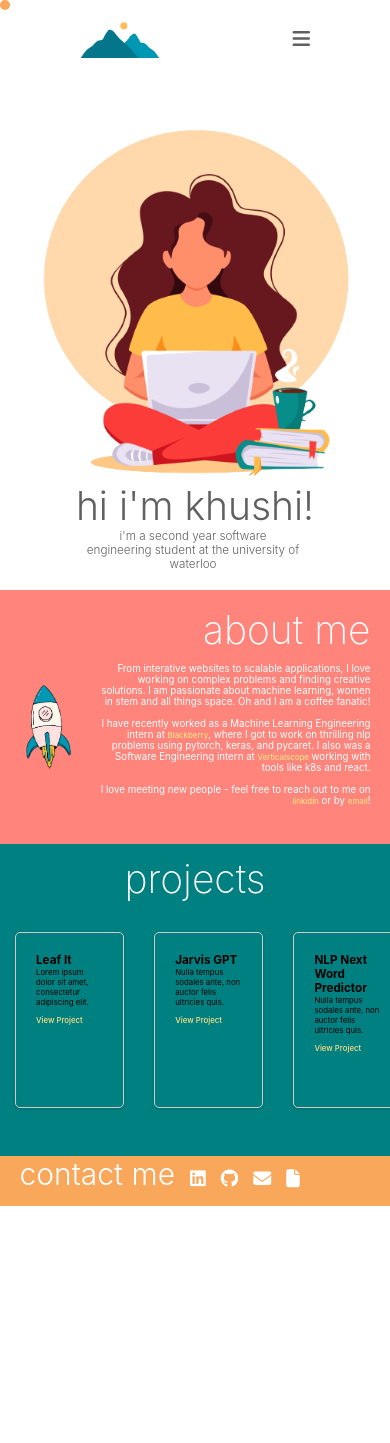
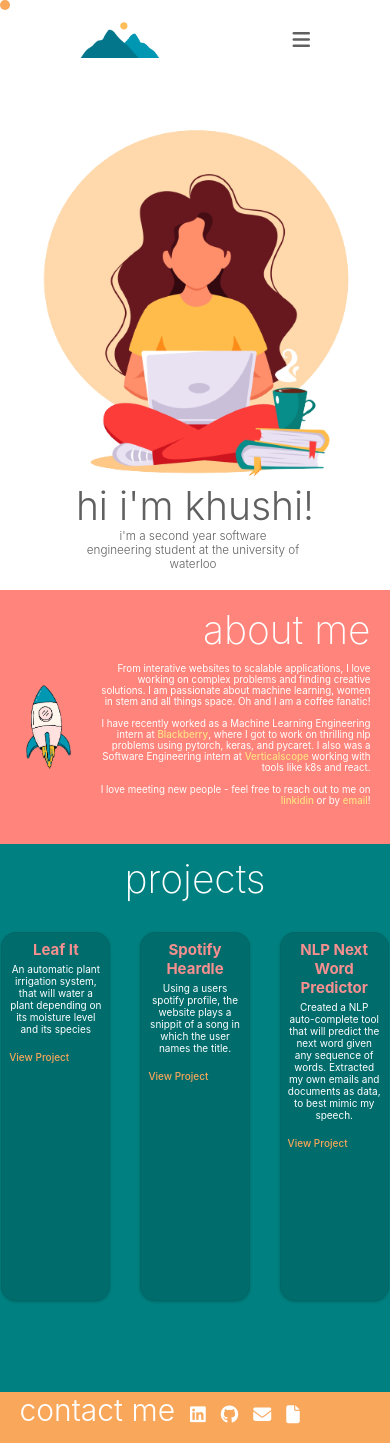
Before and after one commit to kbudhwar/khushiBudhwar, a React (Create React App) app in the folder khushi-app/: page / in a window 390 px wide. Shown: the top 1443 px of the page. Before the commit the page ends 1206 px from the top, so only its background shows below. Built offline with nearby package versions, Linux system fonts and the light colour scheme.

Commit message:
looks good

```diff
--- a/khushi-app/src/Components/Contact.js
+++ b/khushi-app/src/Components/Contact.js
@@ -32,9 +32,15 @@ render(){
             <a href='https://www.linkedin.com/in/khushi-budhwar/'>
             <i className= {this.state.scroll1 ? "fa-brands fa-linkedin": "about-me-no"} aria-hidden="true"></i>
             </a>
+            <a href='https://github.com/kbudhwar'>
             <i className= {this.state.scroll1 ? "fa-brands fa-github": "about-me-no"} aria-hidden="true"></i>
+            </a>
+            <a href='mailto:khushi.budhwar@gmail.com'>
             <i className={this.state.scroll1 ?  "fa fa-envelope": "about-me-no"} aria-hidden="true"></i>
+            </a>
+            <a href='https://drive.google.com/file/d/1KQebYLOtRG_s9IMrkgDgyHdL7o2elPe_/view?usp=sharing'>
             <i className={this.state.scroll1 ?  "fa fa-file": "about-me-no"} aria-hidden="true"></i>
+            </a>
             <div className={this.state.scroll1 ?  'memo': "about-me-no"}>made with&nbsp;&nbsp;<i class="fa-solid fa-heart"></i>&nbsp;&nbsp;by khushi budhwar</div>
              </div>
              <div className='backgroundContact-media'>
@@ -42,9 +48,15 @@ render(){
                 <a href='https://www.linkedin.com/in/khushi-budhwar/'>
                 <i className="fa-brands fa-linkedin" aria-hidden="true"></i>
                 </a>
+                <a href='https://github.com/kbudhwar'>
                 <i className="fa-brands fa-github" aria-hidden="true"></i>
+                </a>
+                <a href='mailto:khushi.budhwar@gmail.com'>
                 <i className="fa fa-envelope" aria-hidden="true"></i>
+                </a>
+                <a href='https://drive.google.com/file/d/1KQebYLOtRG_s9IMrkgDgyHdL7o2elPe_/view?usp=sharing'>
                 <i class="fa fa-file" aria-hidden="true"></i>
+                </a>
                 <div className='memo'>made with&nbsp;&nbsp;<i class="fa-solid fa-heart"></i>&nbsp;&nbsp;by khushi budhwar</div>
              </div>
             </Element>
--- a/khushi-app/src/Components/Project.js
+++ b/khushi-app/src/Components/Project.js
@@ -7,21 +7,24 @@ import ProjectCard from "./ProjectCards";
 const projects = [
     {
       title: 'Leaf It',
-      description: 'Lorem ipsum dolor sit amet, consectetur adipiscing elit.',
+      description: 'An automatic plant irrigation system, that will water a plant depending on its moisture level and its species',
       image: '../images/plant.jpeg',
+      technologies: ['Python', 'Raspberry Pi'],
       link: 'https://github.com/Shivam-J-07/Leaf-It'
     },
     {
-      title: 'Jarvis GPT',
-      description: 'Nulla tempus sodales ante, non auctor felis ultricies quis.',
+      title: 'Spotify Heardle',
+      description: 'Using a users spotify profile, the website plays a snippit of a song in which the user names the title.',
       image: 'project2.png',
-      link: 'https://www.example.com/project2'
+      technologies: ['React', 'Node.js', 'MongoDB'],
+      link: 'https://github.com/kbudhwar/Spotify-Karoke'
     },
     {
         title: 'NLP Next Word Predictor',
-        description: 'Nulla tempus sodales ante, non auctor felis ultricies quis.',
+        description: 'Created a NLP auto-complete tool that will predict the next word given any sequence of words. Extracted my own emails and documents as data, to best mimic my speech.',
         image: 'project2.png',
-        link: 'https://www.example.com/project2'
+        technologies: ['Tensorflow', 'Keras', 'Pandas'],
+        link: 'https://github.com/kbudhwar/nlp-project'
       },
     // ... more projects
   ];
@@ -61,6 +64,7 @@ class Project extends Component {
             key={project.title}
             title={project.title}
             description={project.description}
+            technologies={project.technologies}
             image={project.image}
             link={project.link}
             />
@@ -78,6 +82,7 @@ class Project extends Component {
             key={project.title}
             title={project.title}
             description={project.description}
+            technologies={project.technologies}
             image={project.image}
             link={project.link}
             />
--- a/khushi-app/src/Components/ProjectCards.js
+++ b/khushi-app/src/Components/ProjectCards.js
@@ -1,12 +1,17 @@
 import React from 'react';
 import './ProjectStyles.css'
 
-const ProjectCard = ({ title, description, image, link }) => {
+const ProjectCard = ({ title, description, image, technologies, link }) => {
   return (
     <div className="project-card" style={{backgroundImage:{image}}}>
       <h3>{title}</h3>
       <p>{description}</p>
-      <a href={link}>View Project</a>
+      <div className="badge-container">
+        {technologies.map((technology) => (
+          <span key={technology} className="badge">{technology}</span>
+        ))}
+      </div>
+      <a id="card-link" href={link}>View Project</a>
     </div>
   );
 }
--- a/khushi-app/src/Components/ProjectStyles.css
+++ b/khushi-app/src/Components/ProjectStyles.css
@@ -82,13 +82,14 @@
 }
 
 .project-card{
-    border: 1px solid #ccc;
-    border-radius: 5px;
+    border: 1px solid rgb(1, 103, 103);
+    border-radius: 15px;
     box-shadow: 0px 1px 3px rgba(0, 0, 0, 0.2);
-    padding: 20px;
+    background-color: rgb(1, 108, 108);
+    padding: 7px;
     width: 28vw;
-    height: 45vh;
-    margin: 15px;
+    height: 55vh;
+    margin: 25px;
     margin-top: 30px;
     }
 
@@ -96,10 +97,39 @@
     display: flex;
     flex-wrap: wrap;
     justify-content: space-between;
+    justify-content: center;
+    align-items: center;
     }
 .backgroundProject-media{
   display: none;
 }
+@media screen{
+  p{
+    color: white;
+    font-size: 18px;
+    padding-top: 1vw;
+    text-align: center;
+  }
+  h3{
+    font-size: 25px;
+  }
+  .badge {
+    background-color: rgb(248, 167, 91);
+    color: white;
+    padding: 5px 10px;
+    margin-right: 5px;
+    margin-bottom: 5px;
+    font-size: 14px;
+    font-weight: 800;
+    border-radius: 20px;
+  }
+  #card-link {
+    font-size: medium;
+    justify-content: center;
+    color: rgb(248, 167, 91);
+  }
+}
+
   @media screen and (max-width:769px){
     .background-animation{
       display: none;
@@ -116,25 +146,94 @@
       font-size: 10vw;
     }
     h3{
-      font-size: 3vw;
+      font-size: 20px;
     }
     p{
-      font-size: 2vw;
+      color: white;
+      font-size: 15px;
+      padding-top: 1vw;
+      text-align: center;
     }
-    a{
-      font-size: 2vw;
+    #card-link {
+      font-size: 15px;
+      justify-content: center;
+      color: rgb(248, 167, 91);
     }
     .project-card{
-      border: 1px solid #ccc;
-      border-radius: 5px;
+      border: 1px solid rgb(1, 103, 103);
+      border-radius: 15px;
       box-shadow: 0px 1px 3px rgba(0, 0, 0, 0.2);
-      padding: 20px;
+      background-color: rgb(1, 108, 108);
       width: 28vw;
-      height: 45vw;
+      height: 55vw;
       margin: 15px;
       margin-top: 30px;
       }
       .backgroundProject{
         display: none;
       }
+      .badge{
+        font-size: 13px;
+      }
   }
+  @media screen and (max-width:575px){
+    .background-animation{
+      display: none;
+    }
+    .backgroundProject-media{
+      width: 100vw;
+      height: 65vh;
+      background-color: teal;
+      display: block;
+      position: relative;
+      top: calc(200px + 100vw);
+    }
+    .title-projects{
+      font-size: 10vw;
+    }
+    h3{
+      font-size: 15px;
+    }
+    p{
+      color: white;
+      font-size: 10px;
+      padding-top: 1vw;
+      text-align: center;
+    }
+    #card-link {
+      font-size: 10px;
+      justify-content: center;
+      color: rgb(248, 167, 91);
+    }
+    .project-card{
+      border: 1px solid rgb(1, 103, 103);
+      border-radius: 15px;
+      box-shadow: 0px 1px 3px rgba(0, 0, 0, 0.2);
+      background-color: rgb(1, 108, 108);
+      width: 28vw;
+      height: calc(200px + 20vh);
+      margin: 15px;
+      margin-top: 30px;
+      }
+      .backgroundProject{
+        display: none;
+      }
+      .badge {
+        display: none;
+      }
+  }
+h3 {
+  color: rgb(246, 143, 143);
+  text-align: center;
+}
+
+#card-link:hover{
+  color: rgb(237, 134, 37);
+}
+.badge-container {
+  display: flex;
+  justify-content: center;
+  align-items: center;
+  flex-wrap: wrap;
+  margin-top: 10px;
+}
```
